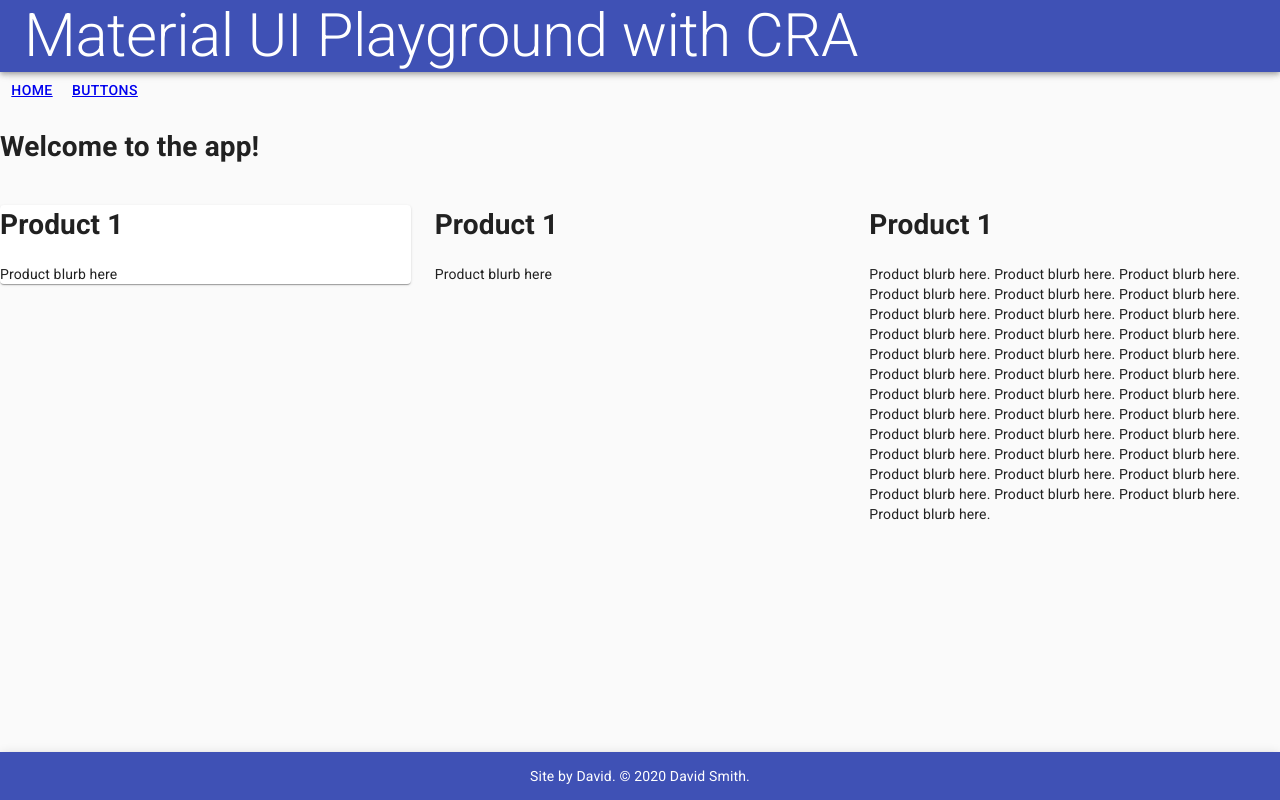
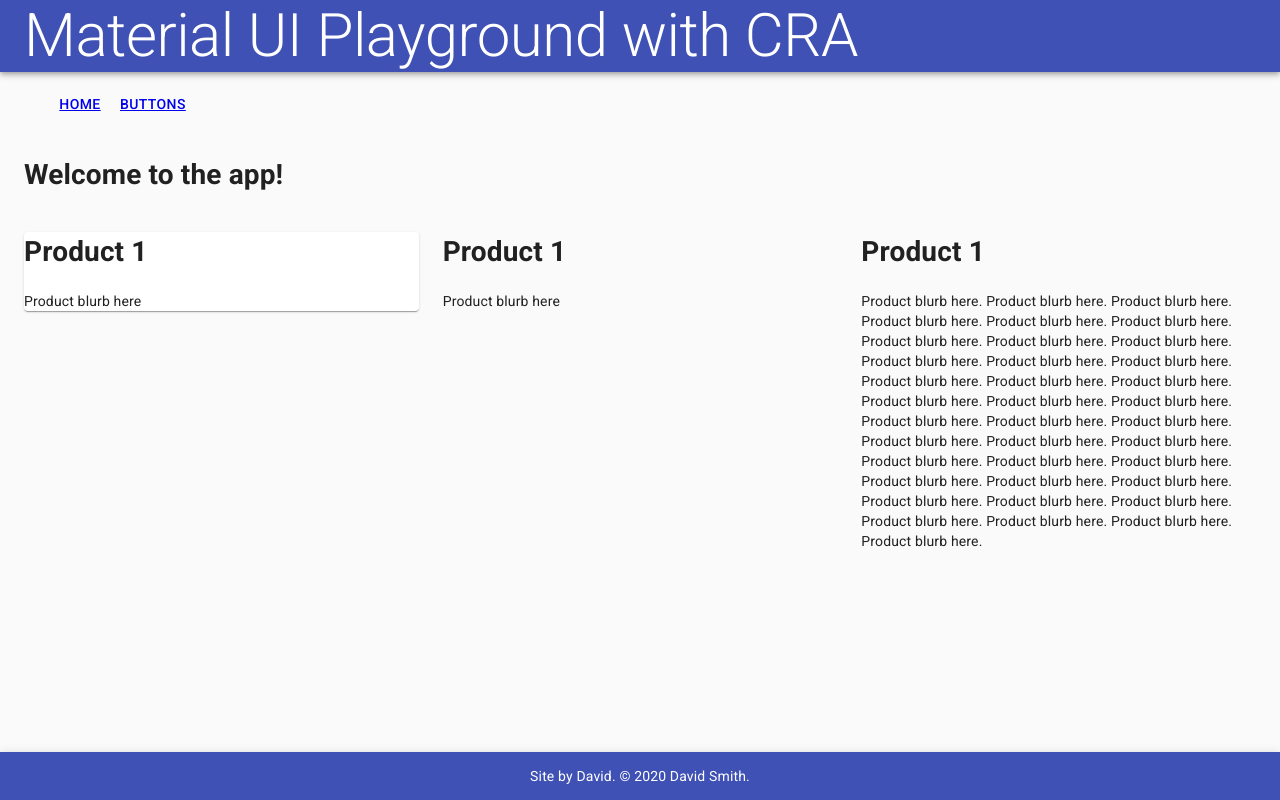
Before and after one commit to david-p-smith/cra-material-ui, a React (Create React App) app: page / in a window 1280 px wide. Built offline with nearby package versions, Linux system fonts and the light colour scheme.

Commit message:
nav style update

```diff
--- a/src/components/App.js
+++ b/src/components/App.js
@@ -1,6 +1,7 @@
 import React from "react";
 import { Route, Switch } from "react-router-dom";
 import CssBaseline from "@material-ui/core/CssBaseline";
+import { Container } from "@material-ui/core";
 import Header from "./fragments/Header";
 import Footer from "./fragments/Footer";
 import Nav from "./fragments/Nav";
@@ -11,13 +12,16 @@ function App() {
   return (
     <>
       <CssBaseline />
+
       <Header />
+      <Container maxWidth="xl">
         <Nav />
         <Switch>
           <Route exact path="/" component={HomePage} />
           <Route path="/buttons" component={ButtonsPage} />
         </Switch>
         <Footer />
+      </Container>
     </>
   );
 }
--- a/src/components/fragments/Nav.js
+++ b/src/components/fragments/Nav.js
@@ -1,17 +1,17 @@
 import React from "react";
 import { NavLink } from "react-router-dom";
-import { Button } from "@material-ui/core";
+import { Button, Toolbar } from "@material-ui/core";
 
 function Nav() {
   return (
-    <nav>
+    <Toolbar>
       <Button>
         <NavLink to="/">Home</NavLink>
       </Button>
       <Button>
         <NavLink to="/buttons">Buttons</NavLink>
       </Button>
-    </nav>
+    </Toolbar>
   );
 }
 
```
Lines whose indentation alone changed are shown as unchanged.
